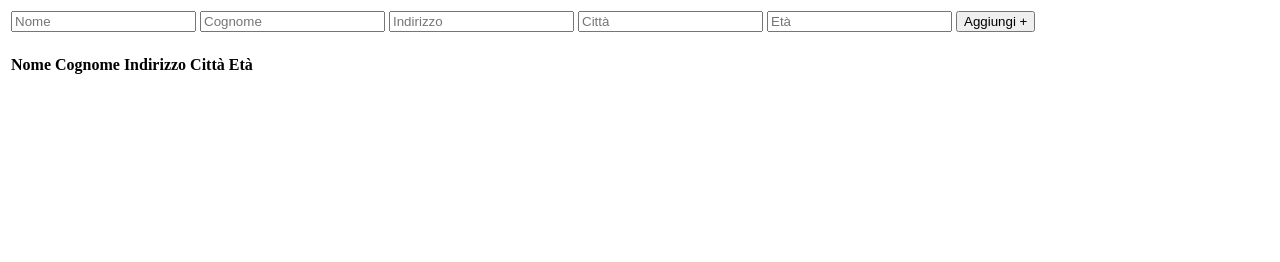
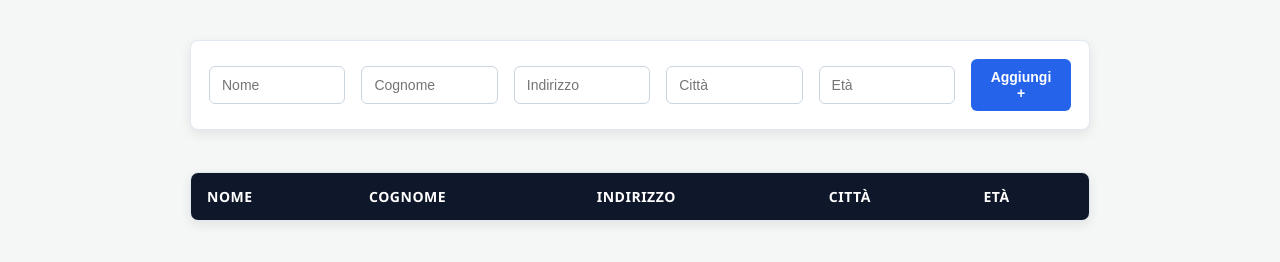
Before and after one commit to samuriva09-commits/scuola, a plain HTML site: page tabella.html in a window 1280 px wide. Drawn offline with Linux system fonts and the light colour scheme.

Commit message:
Update tabella.html

```diff
--- a/tabella.html
+++ b/tabella.html
@@ -2,6 +2,122 @@
 <html>
   <head>
     <title>Tabella Dinamica</title>
+<style>
+  /* Base e Tipografia */
+  body {
+    font-family: 'Segoe UI', Roboto, Helvetica, Arial, sans-serif;
+    background-color: #f4f7f6;
+    color: #333333;
+    padding: 40px 20px;
+    margin: 0;
+    display: flex;
+    flex-direction: column;
+    align-items: center;
+  }
+
+  /* Stile Generale Tabella */
+  table {
+    width: 100%;
+    max-width: 900px;
+    border-collapse: separate;
+    border-spacing: 0;
+    background-color: #ffffff;
+    border-radius: 8px;
+    box-shadow: 0 4px 12px rgba(0, 0, 0, 0.08);
+    overflow: hidden;
+    margin-bottom: 20px;
+  }
+
+  /* Prima Tabella (Form di Input) */
+  table:first-of-type {
+    padding: 10px;
+    background-color: #ffffff;
+    border: 1px solid #e2e8f0;
+  }
+
+  table:first-of-type td {
+    padding: 8px;
+    border: none;
+  }
+
+  /* Input di testo e numeri */
+  input[type="text"],
+  input[type="number"] {
+    width: 100%;
+    padding: 10px 12px;
+    border: 1px solid #cbd5e1;
+    border-radius: 6px;
+    font-size: 14px;
+    box-sizing: border-box;
+    transition: all 0.2s ease-in-out;
+    outline: none;
+  }
+
+  input[type="text"]:focus,
+  input[type="number"]:focus {
+    border-color: #2563eb;
+    box-shadow: 0 0 0 3px rgba(37, 99, 235, 0.15);
+  }
+
+  /* Pulsante Aggiungi */
+  button {
+    width: 100%;
+    background-color: #2563eb;
+    color: #ffffff;
+    border: none;
+    padding: 10px 16px;
+    font-size: 14px;
+    font-weight: 600;
+    border-radius: 6px;
+    cursor: pointer;
+    transition: background-color 0.2s ease, transform 0.1s ease;
+  }
+
+  button:hover {
+    background-color: #1d4ed8;
+  }
+
+  button:active {
+    transform: scale(0.98);
+  }
+
+  /* Seconda Tabella (Risultati Dati) */
+  table:nth-of-type(2) {
+    border: 1px solid #e2e8f0;
+  }
+
+  table:nth-of-type(2) th {
+    background-color: #0f172a;
+    color: #ffffff;
+    font-weight: 600;
+    text-align: left;
+    padding: 14px 16px;
+    font-size: 14px;
+    text-transform: uppercase;
+    letter-spacing: 0.5px;
+  }
+
+  table:nth-of-type(2) td {
+    padding: 12px 16px;
+    border-bottom: 1px solid #f1f5f9;
+    color: #475569;
+    font-size: 14px;
+  }
+
+  /* Effetto righe alternate ed hover per la tabella dati */
+  table:nth-of-type(2) tr:nth-child(even) td {
+    background-color: #f8fafc;
+  }
+
+  table:nth-of-type(2) tr:hover td {
+    background-color: #f1f5f9;
+  }
+
+  /* Rimozione bordo dall'ultima riga */
+  table:nth-of-type(2) tr:last-child td {
+    border-bottom: none;
+  }
+</style>
     <script>
       function stampa() {
 
```
